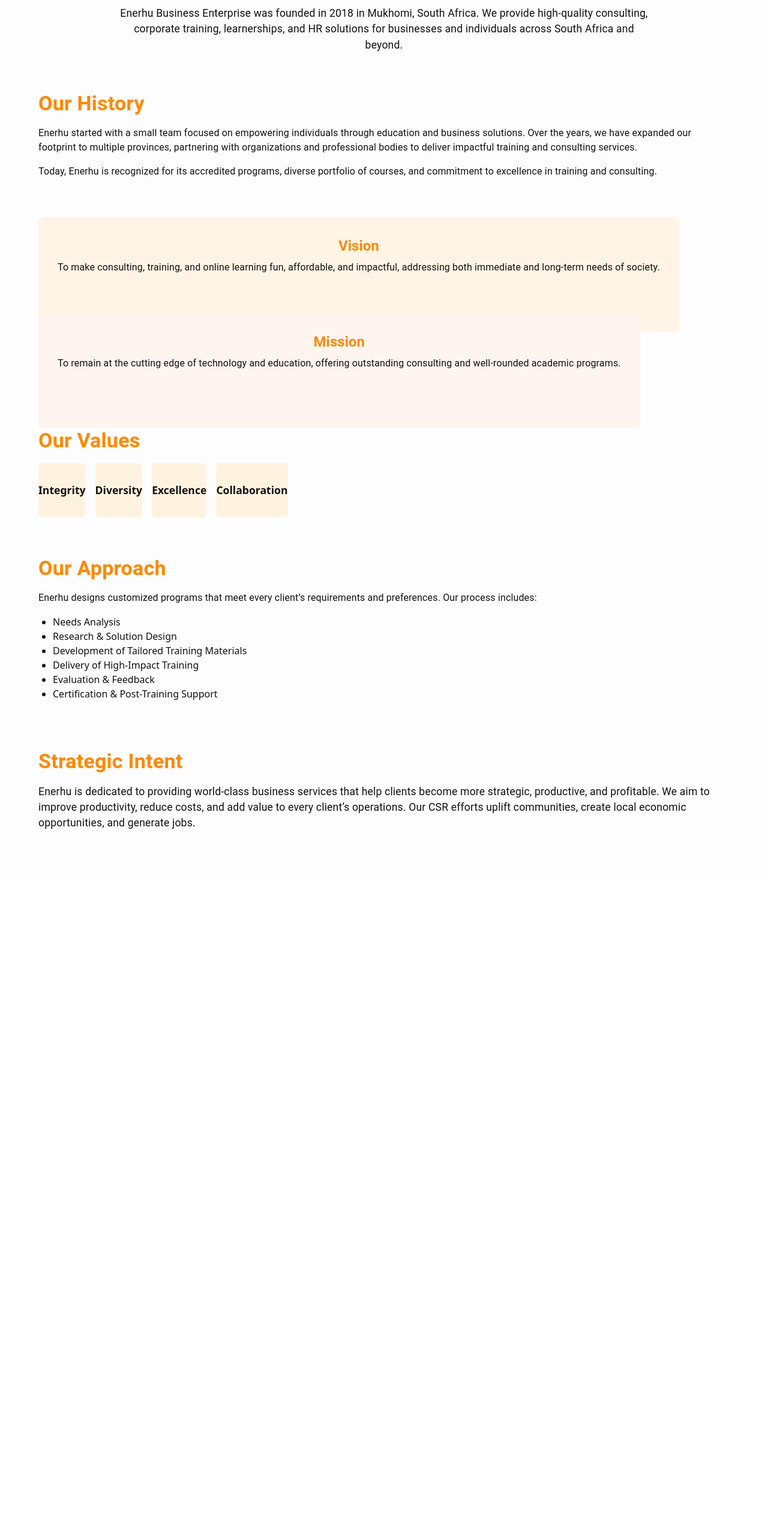
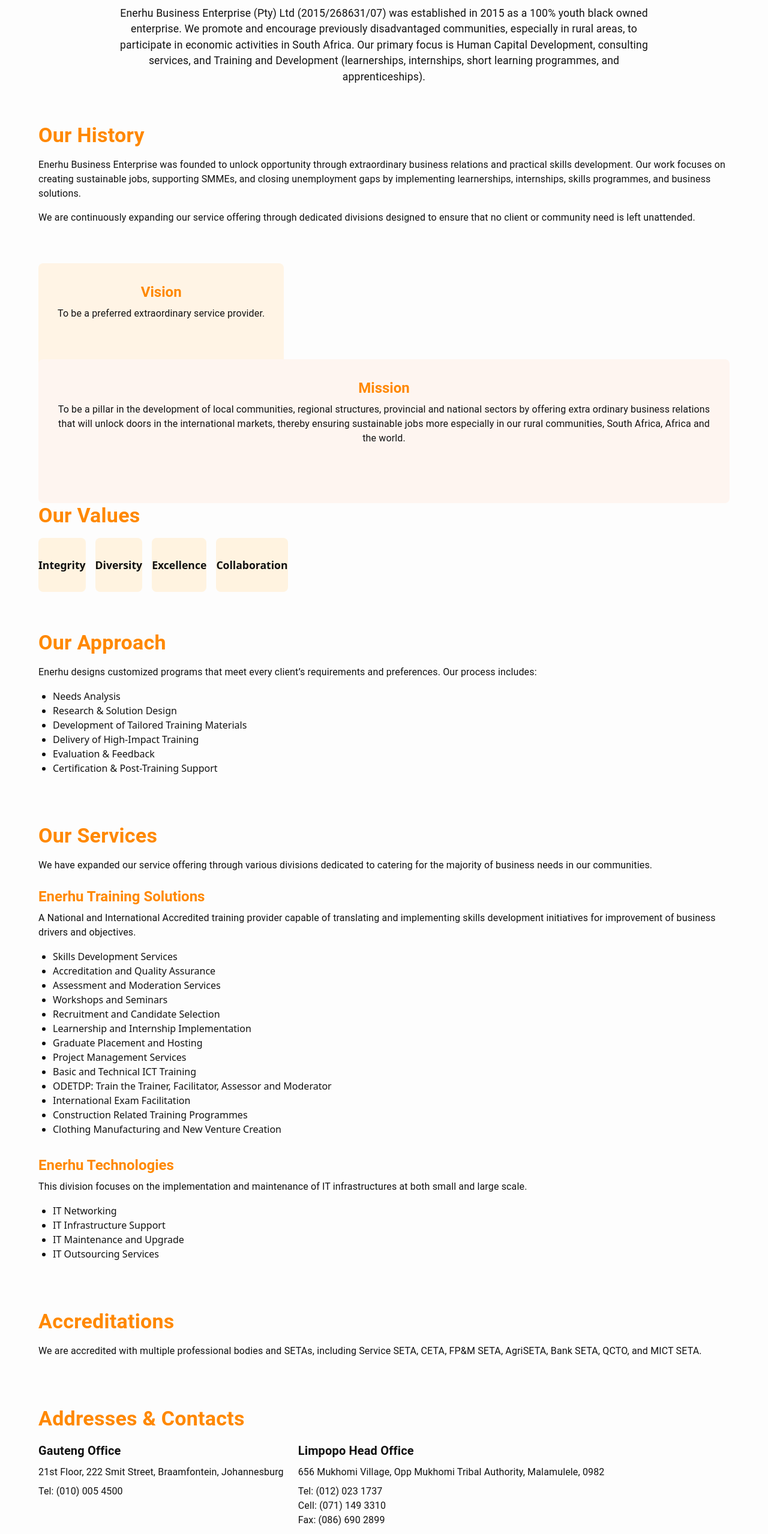
Before and after one commit to PGpjozz/ndove, a React (Vite) app in the folder client/: page /about-enerhu in a window 1280 px wide. Shown: the part 234-2792 px from the top of the page at 60% size. Before the commit the page ends 1700 px from the top, so only its background shows below. Built offline with nearby package versions, Linux system fonts and the light colour scheme; no server answers; the HTML template or start-up script is replaced by a standard one.

Commit message:
Update business profile content and improve site UX/SEO

```diff
--- a/client/index.html
+++ b/client/index.html
@@ -4,7 +4,19 @@
     <meta charset="UTF-8" />
     <link rel="icon" type="image/svg+xml" href="/vite.svg" />
     <meta name="viewport" content="width=device-width, initial-scale=1.0" />
-    <title>client</title>
+    <title>Enerhu Business Enterprise</title>
+    <meta
+      name="description"
+      content="Enerhu Business Enterprise provides accredited training solutions, learnership and internship implementation, human capital development, and consulting services in South Africa."
+    />
+    <meta property="og:title" content="Enerhu Business Enterprise" />
+    <meta
+      property="og:description"
+      content="Accredited training solutions, learnership and internship implementation, and human capital development."
+    />
+    <meta property="og:image" content="/vite.svg" />
+    <meta property="og:type" content="website" />
+    <meta name="twitter:card" content="summary_large_image" />
   </head>
   <body>
     <div id="root"></div>
--- a/client/src/components/About.tsx
+++ b/client/src/components/About.tsx
@@ -6,7 +6,7 @@
 import API_BASE from "../apiConfig";
 import { Link as RouterLink } from "react-router-dom";
 
-const aboutText = `For over a decade, Enerhu has been a leader in skills development and HR solutions for individuals, corporates, and public sector clients across the African continent. Our innovative models focus on practical skills transfer for real-world application, shaping the future workforce through targeted up-skilling of beneficiaries.`;
+const aboutText = `Enerhu Business Enterprise (Pty) Ltd was established in 2015 as a 100% youth black owned enterprise. We promote and encourage previously disadvantaged communities, especially in rural areas, to participate in economic activities in South Africa through Human Capital Development, consulting services, and accredited Training and Development programmes.`;
 
 const orange = "#ff9800";
 const black = "#111";
@@ -145,6 +145,7 @@
           <img
             src={enerhuSite}
             alt="Enerhu Site"
+            loading="lazy"
             style={{ width: "100%", height: "100%", objectFit: "cover" }}
           />
         </Paper>
--- a/client/src/components/Footer.tsx
+++ b/client/src/components/Footer.tsx
@@ -10,6 +10,7 @@
   Link as MuiLink,
 } from "@mui/material";
 import EmailIcon from "@mui/icons-material/Email";
+import { Link as RouterLink } from "react-router-dom";
 import {
   FaFacebookF,
   FaXTwitter,
@@ -18,7 +19,7 @@
   FaLinkedinIn,
 } from "react-icons/fa6";
 import { motion } from "framer-motion";
-import pjozzLogo from "../assets/pjozz_technologies_logo.png";
+import pjozzLogo from "../assets/pjozz_technologies_logo.svg";
 import qtcoLogo from "../assets/qtco.png";
 import higherEduLogo from "../assets/higher_education_logo.png";
 
@@ -35,12 +36,13 @@
 ];
 
 const quickLinks = [
-  { label: "About Us", url: "#" },
-  { label: "Training Profile", url: "#" },
-  { label: "Privacy Policy", url: "#" },
-  { label: "POPIA Act", url: "#" },
-  { label: "Login", url: "#" },
-  { label: "Qualifications", url: "#" },
+  { label: "Home", url: "/" },
+  { label: "About Us", url: "/about-enerhu" },
+  { label: "Learnerships", url: "/learnerships" },
+  { label: "Internships", url: "/internships" },
+  { label: "Gallery", url: "/gallery" },
+  { label: "Contact", url: "/contact" },
+  { label: "Enroll", url: "/enroll" },
 ];
 
 const MotionBox = motion(Box);
@@ -132,11 +134,13 @@
               <img
                 src={qtcoLogo}
                 alt="QCTO Logo"
+                loading="lazy"
                 style={{ width: "100%", borderRadius: 8 }}
               />
               <img
                 src={higherEduLogo}
                 alt="Higher Education Logo"
+                loading="lazy"
                 style={{ width: "100%", borderRadius: 8 }}
               />
               <Box
@@ -149,7 +153,7 @@
                 }}
               >
                 <Typography sx={{ color: white, fontSize: 13 }}>
-                  Developed by:
+                  Developed by Pjozz Technologies
                 </Typography>
                 <Box
                   component="img"
@@ -181,10 +185,14 @@
             <Typography variant="h6" sx={{ fontWeight: 700, mb: 2 }}>
               Contact Us
             </Typography>
-            <Typography>Stand 298, Mphambo Village, R81 Main Road, Malamulele, 0982</Typography>
-            <Typography sx={{ mt: 1 }}>011 024 9246</Typography>
-            <Typography>061 035 8120</Typography>
-            <Typography sx={{ mt: 1 }}>info@enerhu.co.za</Typography>
+            <Typography>
+              656 Mukhomi Village, Opp Mukhomi Tribal Authority, Malamulele,
+              0982
+            </Typography>
+            <Typography sx={{ mt: 1 }}>Tel: (012) 023 1737</Typography>
+            <Typography>Cell: (071) 149 3310</Typography>
+            <Typography sx={{ mt: 1 }}>rhulanindobe@enerhu.co.za</Typography>
+            <Typography>enerhu@enerhu.co.za</Typography>
           </MotionBox>
         </Grid>
 
@@ -203,7 +211,8 @@
               {quickLinks.map((link) => (
                 <MotionLink
                   key={link.label}
-                  href={link.url}
+                  component={RouterLink}
+                  to={link.url}
                   underline="hover"
                   whileHover={{ scale: 1.05, color: orange, ml: 1 }}
                   sx={{ color: white, transition: "0.3s" }}
--- a/client/src/components/Hero.tsx
+++ b/client/src/components/Hero.tsx
@@ -21,18 +21,18 @@
 
 const cardData = [
   {
-    title: "Consulting Services",
-    desc: "Expert advice and solutions tailored to your business needs.",
+    title: "Training Solutions",
+    desc: "Accredited skills development, learnership and internship implementation.",
     icon: <FaUserTie size={40} color="#fff" />,
   },
   {
-    title: "Learnerships",
-    desc: "Empowering individuals through structured learning programs.",
+    title: "Human Capital Development",
+    desc: "Practical training, consulting support, and workforce development.",
     icon: <FaGraduationCap size={40} color="#fff" />,
   },
   {
-    title: "Human Resource Solutions",
-    desc: "Comprehensive HR services for organizational growth.",
+    title: "Enerhu Technologies",
+    desc: "IT infrastructure implementation, maintenance, upgrades, and outsourcing.",
     icon: <FaUsers size={40} color="#fff" />,
   },
 ];
@@ -117,7 +117,7 @@
     <Box
       sx={{
         width: "100%",
-        height: { xs: 260, md: 340 },
+        height: { xs: 360, md: 420 },
         backgroundImage: `url(${heroImage})`,
         backgroundSize: "cover",
         backgroundPosition: "center",
@@ -136,18 +136,73 @@
           justifyContent: "center",
         }}
       >
+        <Box sx={{ textAlign: "center", px: 2 }}>
           <Typography
-          variant="h5"
+            variant="h4"
             sx={{
               color: white,
-            fontWeight: 500,
-            textShadow: "0 2px 8px rgba(0,0,0,0.7)",
-            textAlign: "center",
-            letterSpacing: 1,
+              fontWeight: 800,
+              textShadow: "0 2px 10px rgba(0,0,0,0.75)",
+              letterSpacing: 0.5,
+              fontSize: { xs: "1.4rem", md: "2.1rem" },
+              lineHeight: 1.2,
             }}
           >
-          Taking the lead, shaping the future
+            We do business the extraordinary way
           </Typography>
+          <Typography
+            variant="subtitle1"
+            sx={{
+              mt: 1,
+              color: white,
+              textShadow: "0 2px 10px rgba(0,0,0,0.75)",
+              maxWidth: 820,
+              mx: "auto",
+              fontSize: { xs: "0.95rem", md: "1.05rem" },
+            }}
+          >
+            Accredited training, learnership and internship implementation, and
+            practical workforce development.
+          </Typography>
+          <Box
+            sx={{
+              mt: 2,
+              display: "flex",
+              justifyContent: "center",
+              gap: 1.5,
+              flexWrap: "wrap",
+            }}
+          >
+            <Button
+              variant="contained"
+              onClick={() => navigate("/contact")}
+              sx={{
+                background: orange,
+                color: white,
+                fontWeight: 700,
+                textTransform: "none",
+                px: 3,
+                "&:hover": { background: "#e67600" },
+              }}
+            >
+              Enquire Now
+            </Button>
+            <Button
+              variant="outlined"
+              onClick={() => navigate("/about-enerhu")}
+              sx={{
+                borderColor: "rgba(255,255,255,0.9)",
+                color: white,
+                fontWeight: 700,
+                textTransform: "none",
+                px: 3,
+                "&:hover": { borderColor: white, background: "rgba(0,0,0,0.15)" },
+              }}
+            >
+              About Enerhu
+            </Button>
+          </Box>
+        </Box>
       </Box>
 
       {/* Search Bar */}
@@ -156,7 +211,7 @@
           position: "absolute",
           left: 0,
           right: 0,
-          top: { xs: 90, md: 120 },
+          top: { xs: 220, md: 220 },
           display: "flex",
           justifyContent: "center",
           zIndex: 10,
--- a/client/src/components/Learners.tsx
+++ b/client/src/components/Learners.tsx
@@ -61,6 +61,7 @@
                 <img
                   src={learner.img}
                   alt={learner.name}
+                  loading="lazy"
                   style={{
                     width: "100%",
                     height: "100%",
--- a/client/src/pages/AboutEnerhu.tsx
+++ b/client/src/pages/AboutEnerhu.tsx
@@ -48,10 +48,13 @@
               fontSize: { xs: "0.95rem", md: "1.1rem" },
             }}
           >
-            Enerhu Business Enterprise was founded in 2018 in Mukhomi, South
-            Africa. We provide high-quality consulting, corporate training,
-            learnerships, and HR solutions for businesses and individuals across
-            South Africa and beyond.
+            Enerhu Business Enterprise (Pty) Ltd (2015/268631/07) was
+            established in 2015 as a 100% youth black owned enterprise.
+            We promote and encourage previously disadvantaged communities,
+            especially in rural areas, to participate in economic activities in
+            South Africa. Our primary focus is Human Capital Development,
+            consulting services, and Training and Development (learnerships,
+            internships, short learning programmes, and apprenticeships).
           </Typography>
         </Box>
 
@@ -64,16 +67,16 @@
             Our History
           </Typography>
           <Typography variant="body1" sx={{ color: black, mb: 2 }}>
-            Enerhu started with a small team focused on empowering individuals
-            through education and business solutions. Over the years, we have
-            expanded our footprint to multiple provinces, partnering with
-            organizations and professional bodies to deliver impactful training
-            and consulting services.
+            Enerhu Business Enterprise was founded to unlock opportunity through
+            extraordinary business relations and practical skills development.
+            Our work focuses on creating sustainable jobs, supporting SMMEs, and
+            closing unemployment gaps by implementing learnerships, internships,
+            skills programmes, and business solutions.
           </Typography>
           <Typography variant="body1" sx={{ color: black }}>
-            Today, Enerhu is recognized for its accredited programs, diverse
-            portfolio of courses, and commitment to excellence in training and
-            consulting.
+            We are continuously expanding our service offering through dedicated
+            divisions designed to ensure that no client or community need is left
+            unattended.
           </Typography>
         </Box>
 
@@ -96,9 +99,7 @@
                 Vision
               </Typography>
               <Typography variant="body1" sx={{ color: black }}>
-                To make consulting, training, and online learning fun,
-                affordable, and impactful, addressing both immediate and
-                long-term needs of society.
+                To be a preferred extraordinary service provider.
               </Typography>
             </Box>
           </Grid>
@@ -119,9 +120,12 @@
                 Mission
               </Typography>
               <Typography variant="body1" sx={{ color: black }}>
-                To remain at the cutting edge of technology and education,
-                offering outstanding consulting and well-rounded academic
-                programs.
+                To be a pillar in the development of local communities, regional
+                structures, provincial and national sectors by offering extra
+                ordinary business relations that will unlock doors in the
+                international markets, thereby ensuring sustainable jobs more
+                especially in our rural communities, South Africa, Africa and
+                the world.
               </Typography>
             </Box>
           </Grid>
@@ -180,23 +184,140 @@
           </ul>
         </Box>
 
+        <Box>
+          <Typography
+            variant="h4"
+            sx={{ fontWeight: 700, color: orange, mb: 2 }}
+          >
+            Our Services
+          </Typography>
+          <Typography variant="body1" sx={{ color: black, mb: 3 }}>
+            We have expanded our service offering through various divisions
+            dedicated to catering for the majority of business needs in our
+            communities.
+          </Typography>
+
+          <Typography
+            variant="h5"
+            sx={{ fontWeight: 700, color: orange, mb: 1 }}
+          >
+            Enerhu Training Solutions
+          </Typography>
+          <Typography variant="body1" sx={{ color: black, mb: 2 }}>
+            A National and International Accredited training provider capable of
+            translating and implementing skills development initiatives for
+            improvement of business drivers and objectives.
+          </Typography>
+          <ul style={{ paddingLeft: "1.5rem", color: black, fontSize: "1rem" }}>
+            <li>Skills Development Services</li>
+            <li>Accreditation and Quality Assurance</li>
+            <li>Assessment and Moderation Services</li>
+            <li>Workshops and Seminars</li>
+            <li>Recruitment and Candidate Selection</li>
+            <li>Learnership and Internship Implementation</li>
+            <li>Graduate Placement and Hosting</li>
+            <li>Project Management Services</li>
+            <li>Basic and Technical ICT Training</li>
+            <li>ODETDP: Train the Trainer, Facilitator, Assessor and Moderator</li>
+            <li>International Exam Facilitation</li>
+            <li>Construction Related Training Programmes</li>
+            <li>Clothing Manufacturing and New Venture Creation</li>
+          </ul>
+
+          <Typography
+            variant="h5"
+            sx={{ fontWeight: 700, color: orange, mt: 4, mb: 1 }}
+          >
+            Enerhu Technologies
+          </Typography>
+          <Typography variant="body1" sx={{ color: black, mb: 2 }}>
+            This division focuses on the implementation and maintenance of IT
+            infrastructures at both small and large scale.
+          </Typography>
+          <ul style={{ paddingLeft: "1.5rem", color: black, fontSize: "1rem" }}>
+            <li>IT Networking</li>
+            <li>IT Infrastructure Support</li>
+            <li>IT Maintenance and Upgrade</li>
+            <li>IT Outsourcing Services</li>
+          </ul>
+        </Box>
+
+        <Box>
+          <Typography
+            variant="h4"
+            sx={{ fontWeight: 700, color: orange, mb: 2 }}
+          >
+            Accreditations
+          </Typography>
+          <Typography variant="body1" sx={{ color: black, mb: 2 }}>
+            We are accredited with multiple professional bodies and SETAs,
+            including Service SETA, CETA, FP&amp;M SETA, AgriSETA, Bank SETA,
+            QCTO, and MICT SETA.
+          </Typography>
+        </Box>
+
+        <Box>
+          <Typography
+            variant="h4"
+            sx={{ fontWeight: 700, color: orange, mb: 2 }}
+          >
+            Addresses & Contacts
+          </Typography>
+          <Grid container spacing={3}>
+            <Grid item xs={12} md={6}>
+              <Typography variant="h6" sx={{ fontWeight: 700, color: black, mb: 1 }}>
+                Gauteng Office
+              </Typography>
+              <Typography variant="body1" sx={{ color: black }}>
+                21st Floor, 222 Smit Street, Braamfontein, Johannesburg
+              </Typography>
+              <Typography variant="body1" sx={{ color: black, mt: 1 }}>
+                Tel: (010) 005 4500
+              </Typography>
+            </Grid>
+            <Grid item xs={12} md={6}>
+              <Typography variant="h6" sx={{ fontWeight: 700, color: black, mb: 1 }}>
+                Limpopo Head Office
+              </Typography>
+              <Typography variant="body1" sx={{ color: black }}>
+                656 Mukhomi Village, Opp Mukhomi Tribal Authority, Malamulele,
+                0982
+              </Typography>
+              <Typography variant="body1" sx={{ color: black, mt: 1 }}>
+                Tel: (012) 023 1737
+              </Typography>
+              <Typography variant="body1" sx={{ color: black }}>
+                Cell: (071) 149 3310
+              </Typography>
+              <Typography variant="body1" sx={{ color: black }}>
+                Fax: (086) 690 2899
+              </Typography>
+              <Typography variant="body1" sx={{ color: black, mt: 1 }}>
+                Email: rhulanindobe@enerhu.co.za
+              </Typography>
+              <Typography variant="body1" sx={{ color: black }}>
+                Email: enerhu@enerhu.co.za
+              </Typography>
+            </Grid>
+          </Grid>
+        </Box>
+
         {/* Strategic Intent */}
         <Box>
           <Typography
             variant="h4"
             sx={{ fontWeight: 700, color: orange, mb: 2 }}
           >
-            Strategic Intent
+            Conclusion
           </Typography>
           <Typography
             variant="body1"
             sx={{ color: black, fontSize: { xs: "0.95rem", md: "1.1rem" } }}
           >
-            Enerhu is dedicated to providing world-class business services that
-            help clients become more strategic, productive, and profitable. We
-            aim to improve productivity, reduce costs, and add value to every
-            client’s operations. Our CSR efforts uplift communities, create
-            local economic opportunities, and generate jobs.
+            We have achieved satisfactory performance, exceeding client
+            requirements. We will continue to promote and expand our activities
+            to support SMMEs and close unemployment gaps, especially in rural
+            communities.
           </Typography>
         </Box>
       </Box>
--- a/client/src/pages/Contact.tsx
+++ b/client/src/pages/Contact.tsx
@@ -100,8 +100,8 @@
               color: "text.secondary",
             }}
           >
-            We would love to hear from you. Reach out for learnerships, training
-            or business partnerships.
+            We would love to hear from you. Reach out for learnerships, training,
+            consulting services or business partnerships.
           </Typography>
 
           <Grid
@@ -143,17 +143,25 @@
               >
                 <Box sx={{ display: "flex", alignItems: "center", gap: 1 }}>
                   <EmailIcon sx={{ color: orange }} />
-                  <Typography
-                    variant="body2"
-                    sx={{ color: black, wordBreak: "break-word" }}
-                  >
-                    info@enerhu.co.za
-                  </Typography>
+                  <Box sx={{ display: "flex", flexDirection: "column" }}>
+                    <Typography
+                      variant="body2"
+                      sx={{ color: black, wordBreak: "break-word" }}
+                    >
+                      enerhu@enerhu.co.za
+                    </Typography>
+                    <Typography
+                      variant="body2"
+                      sx={{ color: black, wordBreak: "break-word" }}
+                    >
+                      rhulanindobe@enerhu.co.za
+                    </Typography>
+                  </Box>
                 </Box>
                 <Box sx={{ display: "flex", alignItems: "center", gap: 1 }}>
                   <PhoneIcon sx={{ color: orange }} />
                   <Typography variant="body2" sx={{ color: black }}>
-                    +27 00 000 0000
+                    (012) 023 1737 / (071) 149 3310
                   </Typography>
                 </Box>
                 <Box sx={{ display: "flex", alignItems: "flex-start", gap: 1 }}>
@@ -162,7 +170,8 @@
                     variant="body2"
                     sx={{ color: black, maxWidth: 260 }}
                   >
-                    Stand 298, Mphambo Village, R81 Main Road, Malamulele, 0982
+                    656 Mukhomi Village, Opp Mukhomi Tribal Authority,
+                    Malamulele, 0982
                   </Typography>
                 </Box>
               </Box>
--- a/client/src/pages/Home.tsx
+++ b/client/src/pages/Home.tsx
@@ -7,18 +7,17 @@
 import ClientsAndAccreditations from "../components/ClientsAndAccreditations";
 import PopularCourses from "../components/PopularCourses";
 import Footer from "../components/Footer";
-import Team from "../components/Team";
+
 
 const Home: React.FC = () => (
   <>
     <Navbar />
     <Hero />
+    <ClientsAndAccreditations />
     <About />
     <Learners />
-    <ClientsAndAccreditations />
     <LearnershipsHero />
     <PopularCourses />
-    <Team />
     <Footer />
   </>
 );
```
Also changed, not shown: client/src/components/ClientsAndAccreditations.tsx (+8 -0 lines), client/src/assets/pjozz_technologies_logo.svg (added). Lines whose indentation alone changed are shown as unchanged.
